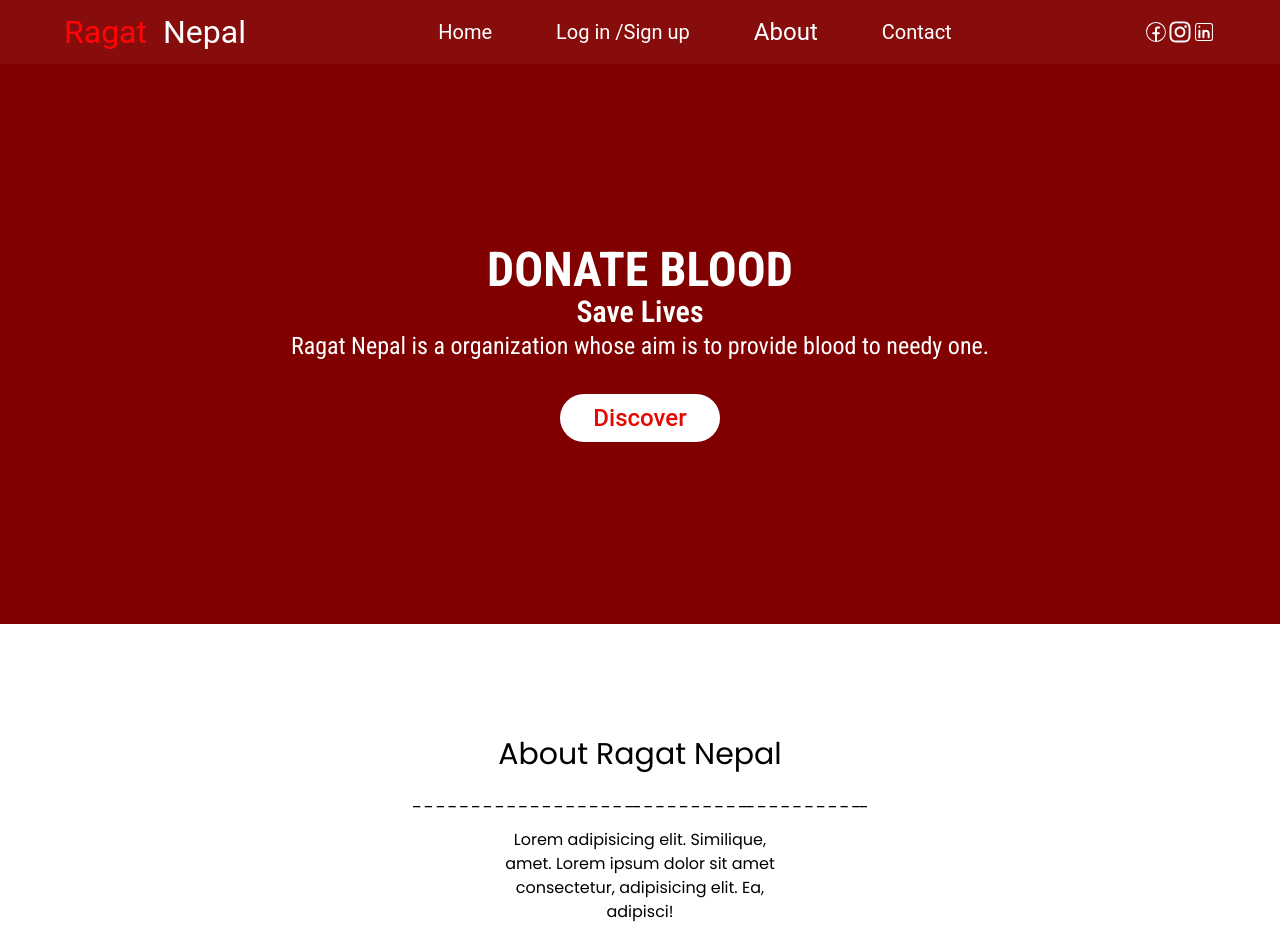
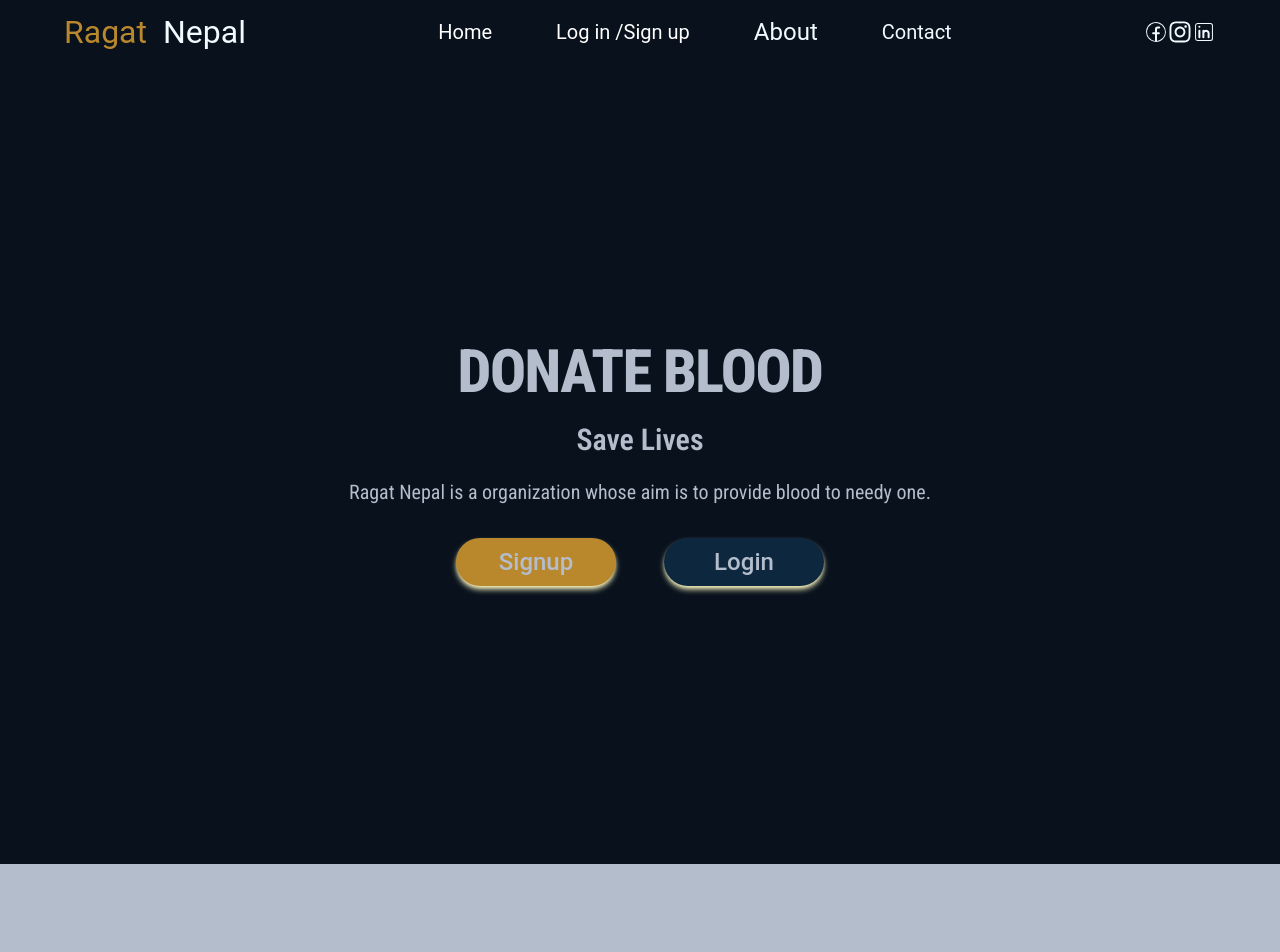
Before and after one commit to bhattaraisushma/RagatNepal, a React (Create React App) app: page / in a window 1280 px wide. Shown: the top 952 px of the page. Built offline with nearby package versions, Linux system fonts and the light colour scheme.

Commit message:
fromtend

```diff
--- a/src/Pages/Usersection.js
+++ b/src/Pages/Usersection.js
@@ -115,7 +115,7 @@ setSearch(true)
     search ? (bloodcheck?.data?.length > 0 ? (
       bloodcheck.data.map((y, index) => (
 
-        <div key={index} className="h-fit w-[15rem] rounded-lg text-xl mr-2 p-2 mb-4 font-roberto hover:border-white   border-solid border-2 border-red-500 ">
+        <div key={index} className="h-fit w-[15rem] rounded-lg text-xl mr-2 p-2 mb-4 font-roberto hover:border-white shadow-2xl  flex  flex-col justify-center items-center border-solid border-2 ">
         <p>{y.Name}</p>
           <p>Address:{y.Address}</p>
           <p>Contact : {y.Contact}</p>
@@ -128,8 +128,8 @@ setSearch(true)
     :(
 displaydata.map((s,index)=>{
   return(
-  <div key={index} className="h-fit w-[15rem] rounded-lg text-xl mr-2 p-2 mb-4 font-roberto hover:border-white   border-solid border-2 border-red-500 ">
-  <p>{s.Name}</p>
+    <div key={index} className="h-fit w-[15rem] rounded-lg text-xl mr-2 p-2 mb-4 font-roberto hover:border-white shadow-2xl  flex  flex-col justify-center items-center border-solid border-2 ">
+    <p>{s.Name}</p>
   <p>Address:{s.Address}</p>
   <p>Contact : {s.Contact}</p>
   <p>BloodGroup:{s.BloodGroup}</p>
--- a/src/components/About.js
+++ b/src/components/About.js
@@ -2,10 +2,10 @@ import React from 'react'
 import { aboutdata } from '../data/Data'
 const About = () => {
   return (
-    <div className=' h-[43rem] w-full  flex  flex-col  pt-[7rem] items-center gap-4 ' id='/about'>
-       <h1 className='font-popins text-3xl '>About Ragat Nepal</h1>
+    <div className=' h-[43rem] w-full  flex  flex-col  pt-[7rem] items-center gap-4   bg-[#B4BDCB]  text-[#0D273F]' id='/about'>
+       <h1 className='font-popins text-4xl '>About Ragat Nepal</h1>
        <p>_ _ _ _ _ _ _ _ _ _ _ _ _ _ _ _ _ _ __ _ _ _ _ _ _ _ _ __ _ _ _ _ _ _ _ _ __</p>
-            <h2 className=' font-popins w-[18rem] h-fit text-center'>Lorem adipisicing elit. Similique, amet. Lorem ipsum dolor sit amet consectetur, adipisicing elit. Ea, adipisci!
+            <h2 className=' font-popins w-[18rem] h-fit text-center text-xl'>Lorem adipisicing elit. Similique, amet. Lorem ipsum dolor sit amet consectetur, adipisicing elit. Ea, adipisci!
             </h2>
           <div className='grid grid-cols-3 gap-3  mt-4'>
 
--- a/src/components/Button.js
+++ b/src/components/Button.js
@@ -1,9 +1,12 @@
 import React from 'react'
 
 const Button = (props) => {
+  const{title,bg}=props.content
   return (
     <div>
-      <button className=' ease-in duration-500 h-[3rem] w-[10rem] bg-[white] rounded-[3rem] border-0 text-[#e60700] font-fontRoboto font-medium text-2xl'>{props.content}</button>
+      <button className=' ease-in duration-500 h-[3rem] w-[10rem] bg-[#BA882C] text-[#B4BDCB]  shadow-md shadow-yellow-100 rounded-[3rem] border-0 font-fontRoboto font-medium text-2xl'
+      style={{backgroundColor:bg}}
+      >{title}</button>
     </div>
   )
 }
--- a/src/components/Footer.js
+++ b/src/components/Footer.js
@@ -3,7 +3,7 @@ import React from 'react'
 const Footer = () => {
   return (
     <div>
-      <footer className="footer p-10 bg- bg-[#810000]  static text-white">
+      <footer className="footer p-10   bg-[#0E273F]  static text-[#B4BDCB]">
   <nav>
     <h6 className="footer-title">Services</h6>
     <a className="link link-hover">Branding</a>
--- a/src/components/Home.js
+++ b/src/components/Home.js
@@ -9,15 +9,20 @@ const Home = () => {
 
   return (<>
 
-    <div className="  h-[70vh] bg-cover    " id="/">
+    <div className="  h-screen bg-cover   text-[#B4BDCB] " id="/">
 
-      <div className="  bg-[#810000]   h-full  ">
+      <div className="  bg-[#08111C]   h-full  ">
 
-         <div className="flex   flex-col  h-full justify-center items-center  text-2xl font-roberto  text-white  ">
-          <div className=" text-5xl font-bold ">{home.title}</div>
-          <div className="font-semibold text-3xl">{home.sub}</div>
-          <div className="text-2xl mb-[2rem] ">{home.content}</div>
-        <Button content={"Discover"}/>
+         <div className="flex   flex-col  h-full justify-center items-center  text-2xl font-roberto    ">
+         <h1 className="scroll-m-20 text-6xl font-extrabold tracking-tight  mb-5">
+        {home.title}
+      </h1>
+          <div className="font-semibold text-3xl mb-5">{home.sub}</div>
+          <div className="text-xl mb-[2rem] ">{home.content}</div>
+          <div className=' flex flex-row gap-[3rem]'>
+        <Button content={ {title:"Signup"}}  />
+        <Button content={{title:"Login",bg:"#0D273F"}} />
+        </div>
         </div>
 
       </div>
--- a/src/components/Navbar.js
+++ b/src/components/Navbar.js
@@ -31,7 +31,7 @@ const Navbar = () => {
   useEffect(()=>{
 
     const change=()=>{
-      if(window.scrollY>=40)
+      if(window.scrollY>=470)
       {
         setScroll(true);
 
@@ -53,9 +53,9 @@ const Navbar = () => {
   return (
     <>
 {!authentication && (
-<div className={ ` ${ scroll ? 'sticky top-0  bg-[#87070e] text-white  ': " "}  sticky top-0 flex flex-row  bg-[#810000]   bg-opacity-[95%] h-[4rem]  font-fontRoboto  items-center  text-2xl  text-white   px-[4rem]  ` }>
-<div className=' font-Inter text-2xl flex flex-row  text-[2rem] '>
-  <p className="text-[#ff0505]  mr-4">Ragat</p> Nepal
+<div className={ ` ${ scroll ? 'sticky top-0  bg-[#0E273F]  text-[B4BDCB]  ': " "}  sticky top-0 flex flex-row  bg-[#08111C]     h-[4rem]  font-fontRoboto  items-center  text-2xl  text-[#F0FAFF]  px-[4rem]  ` }>
+<div className=' font-Inter text-2xl flex flex-row  text-[2rem]  '>
+  <p className="text-[#BA882C]  mr-4">Ragat</p> Nepal
   </div>
 <div className='flex flex-row w-full items-center gap-[4rem] font-fontRoboto justify-center '>
 
--- a/tailwind.config.js
+++ b/tailwind.config.js
@@ -8,9 +8,9 @@ module.exports = {
       "bgred":"url(/public/red-bg.jpg)"
 
     },
-    backgroundColor:{
-      "bgcolor":["EB7979"]
-    },
+    // backgroundColor:{
+    //   "bgcolor":["EB7979"]
+    // },
     fontFamily:{
       "fontRoboto":['Roboto'],
       "popins":['Poppins'],
```
Also changed, not shown: src/App.js (line endings or trailing spaces).
